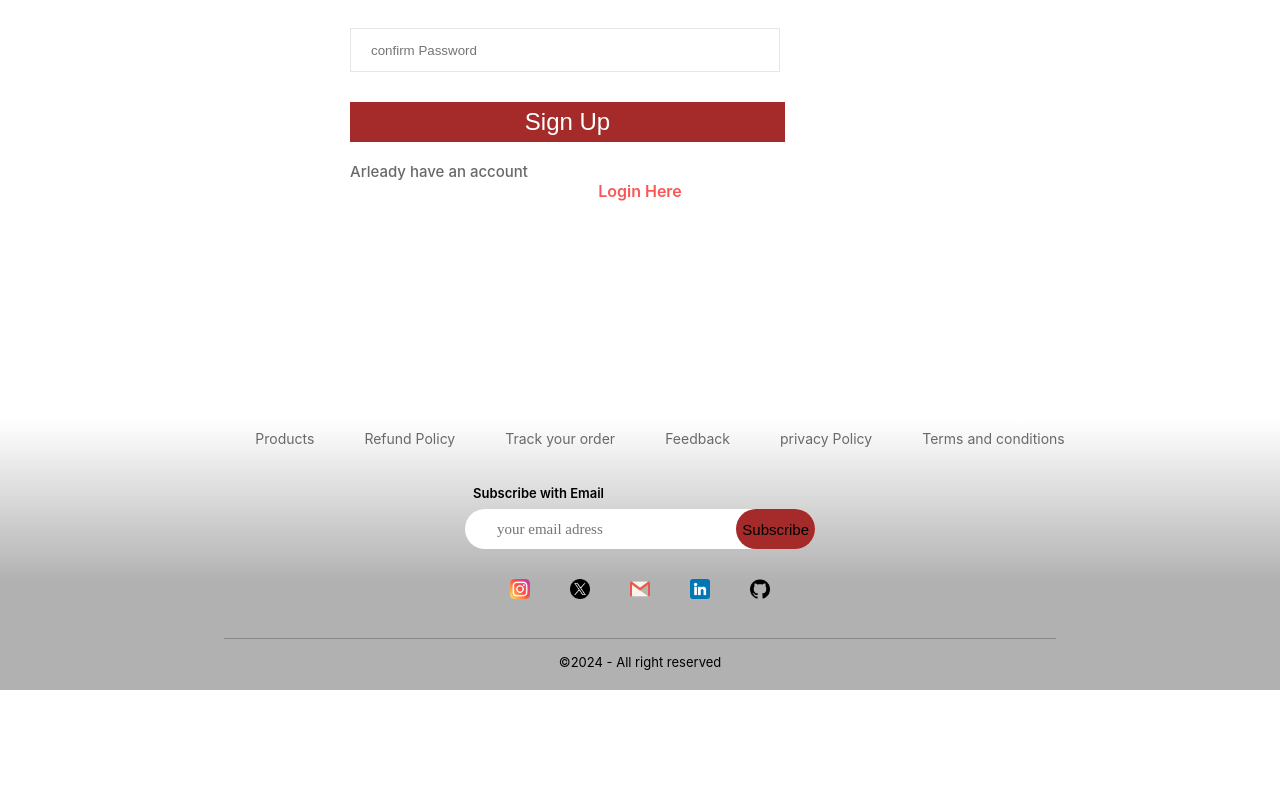
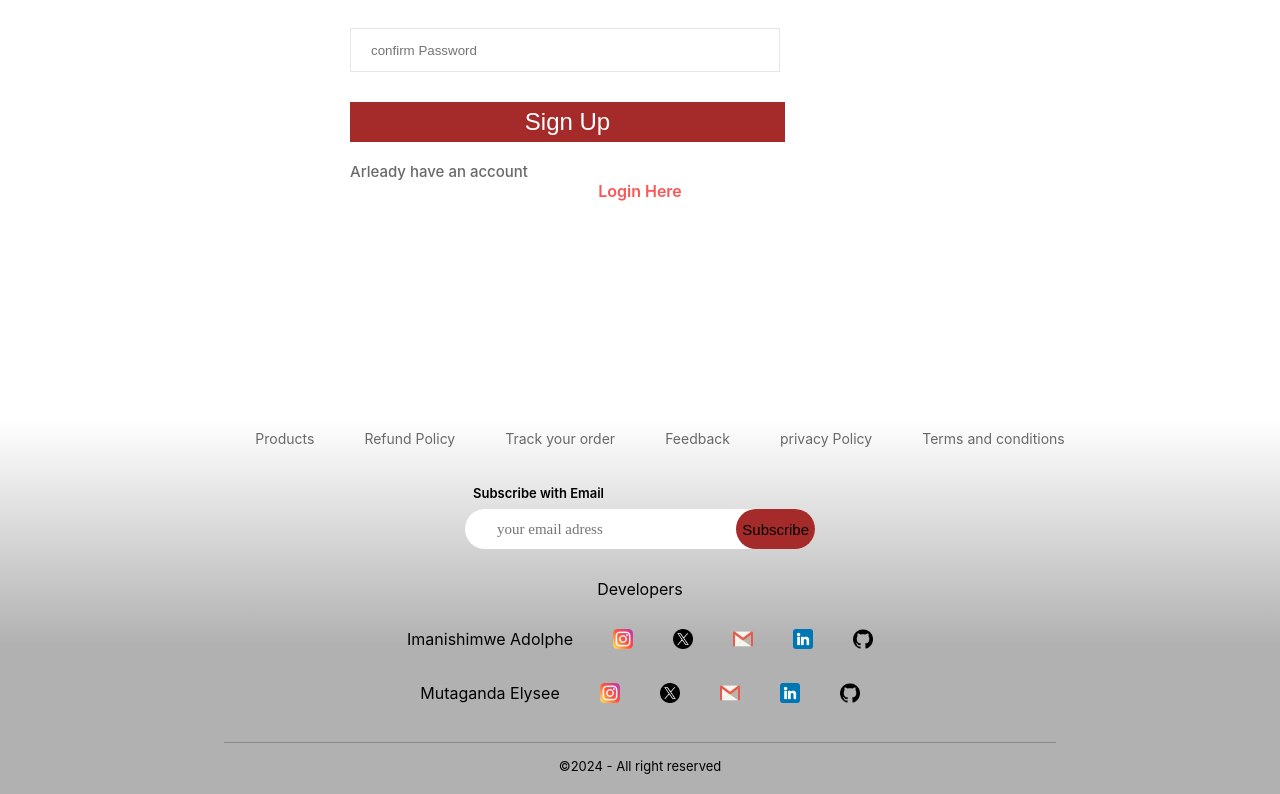
Before and after one commit to Iadolphe007/E-commerce_web_App, a React (Create React App) app in the folder frontend/: page /signup in a window 1280 px wide. Shown: the part 420-1214 px from the top of the page. Before the commit the page ends 1110 px from the top, so only its background shows below. Built offline with nearby package versions, Linux system fonts and the light colour scheme.

Commit message:
Footer modification

```diff
--- a/frontend/src/components/Footer/Footer.jsx
+++ b/frontend/src/components/Footer/Footer.jsx
@@ -24,7 +24,9 @@ const Footer = () => {
             <button>Subscribe</button>
         </div>
       </div>
+      <p>Developers</p>
       <div className="footer-social-icon">
+      <p>Imanishimwe Adolphe</p>
         <div className="footer-icon-container">
             <a href="https://instagram.com" target="_blank" rel="noreferrer"><img src={instagram_icon} alt="" /></a>
         </div>
@@ -32,13 +34,31 @@ const Footer = () => {
             <a href="https://twitter.com/iadolphe007" target="_blank" rel="noreferrer"><img src={twitter_icon} alt="" /></a>
         </div>
         <div className="footer-icon-container">
-            <a href="https://google.com" target="_blank" rel="noreferrer"><img src={email_icon} alt="" /></a>
+            <a href="mailto:example@example.com" target="_blank" rel="noreferrer"><img src={email_icon} alt="" /></a>
         </div>
         <div className="footer-icon-container">
             <a href="https://www.linkedin.com/in/imanishimwe-adolphe-b14623250/" target="_blank" rel="noreferrer"><img src={linked_icon} alt="" /></a>
         </div>
         <div className="footer-icon-container">
             <a href="https://github.com/Iadolphe007" target="_blank" rel="noreferrer"><img src={github_icon} alt="" /></a>
+        </div>
+      </div>
+      <div className="footer-social-icon">
+        <p>Mutaganda Elysee</p>
+        <div className="footer-icon-container">
+            <a href="https://www.instagram.com/mutagandaelysee?igsh=eW90d2dnMHR5djF1" target="_blank" rel="noreferrer"><img src={instagram_icon} alt="" /></a>
+        </div>
+        <div className="footer-icon-container">
+            <a href="https://x.com/MutagandaElysee?t=f34YZEq-6EJCn0alFEmwag&s=09" target="_blank" rel="noreferrer"><img src={twitter_icon} alt="" /></a>
+        </div>
+        <div className="footer-icon-container">
+            <a href="mailto:mutagandaelysee2@gmail.com" target="_blank" rel="noreferrer"><img src={email_icon} alt="" /></a>
+        </div>
+        <div className="footer-icon-container">
+            <a href="https://www.linkedin.com/in/mutagandaelysee2/" target="_blank" rel="noreferrer"><img src={linked_icon} alt="" /></a>
+        </div>
+        <div className="footer-icon-container">
+            <a href="https://github.com/M-Elysee" target="_blank" rel="noreferrer"><img src={github_icon} alt="" /></a>
         </div>
       </div>
       <div className="footer-copyright">
```
